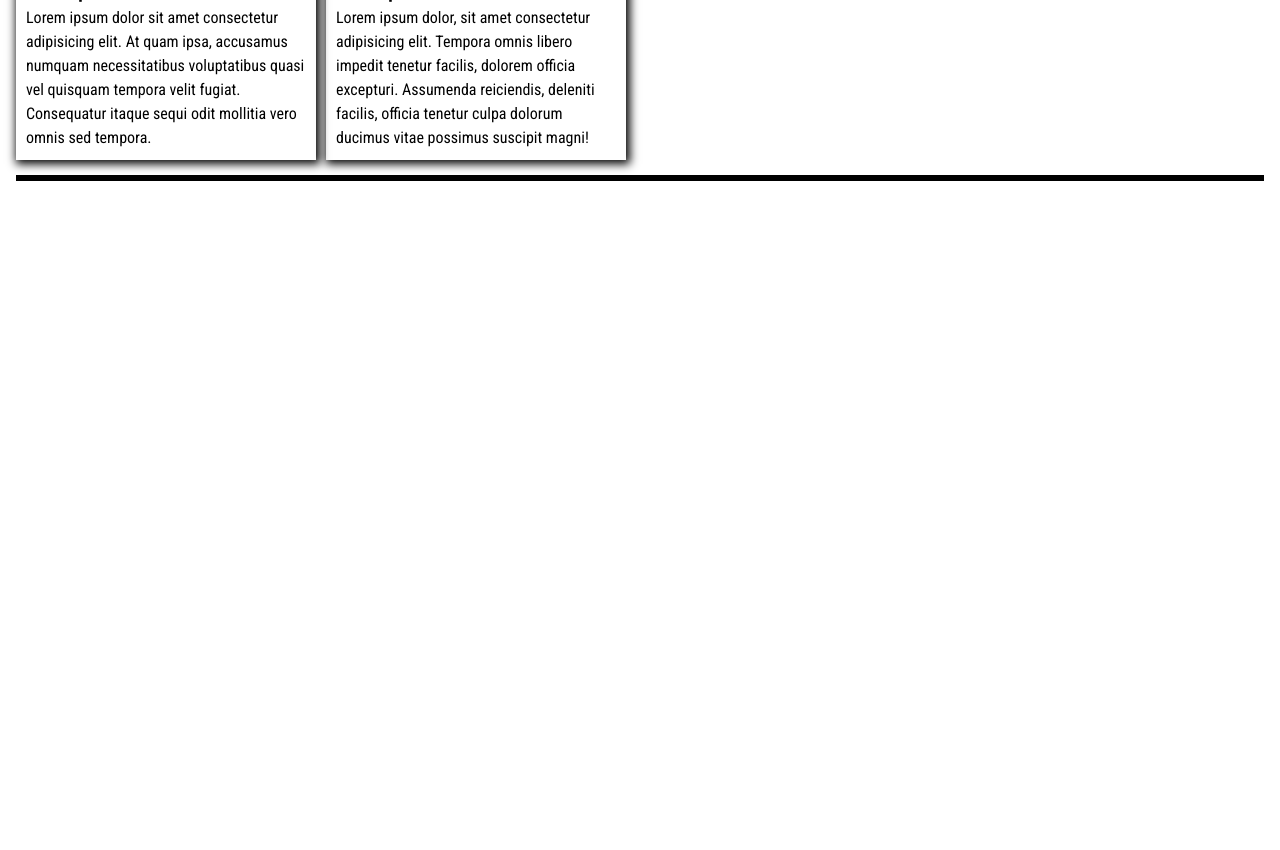
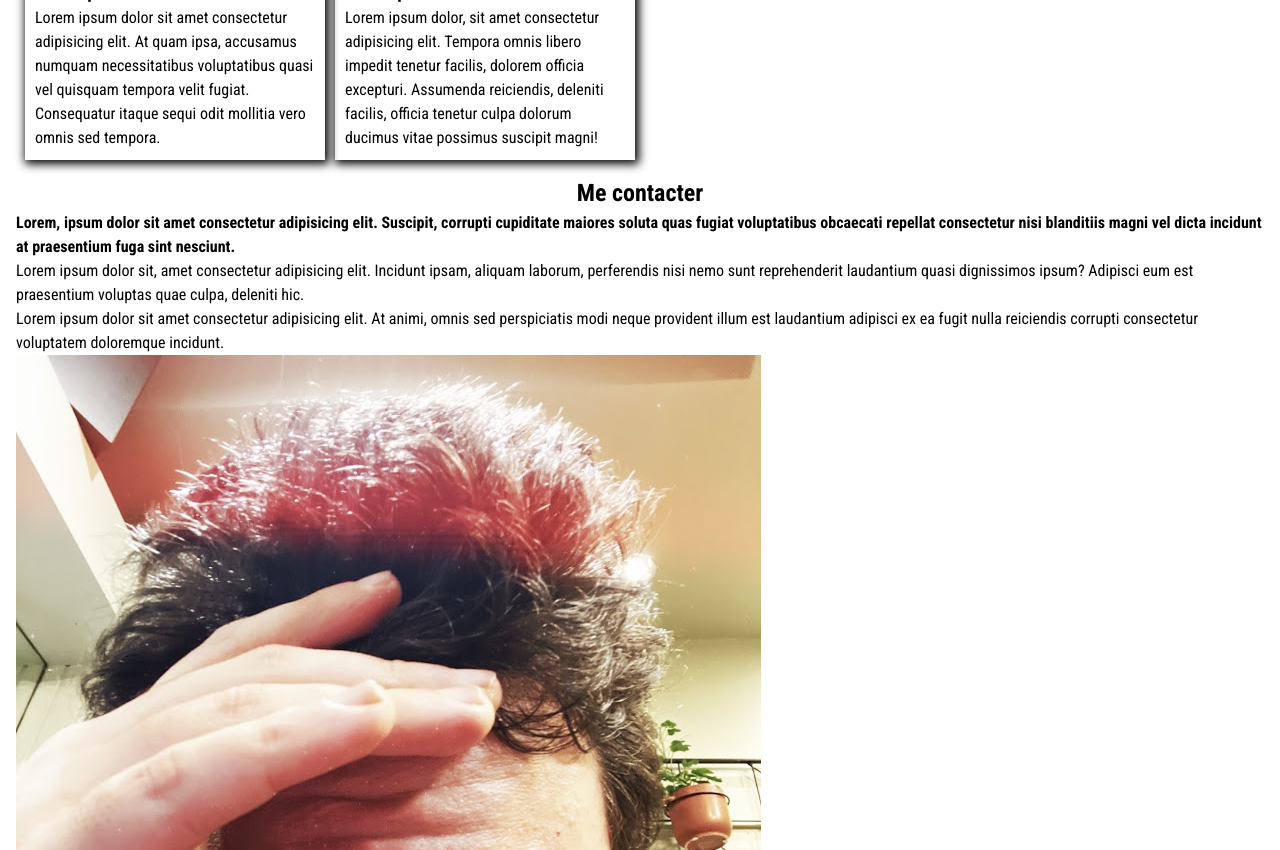
Before and after one commit to Neo-Glam/Homepage, a plain HTML site: page index.html in a window 1280 px wide. Shown: the part 1870-2720 px from the top of the page. Before the commit the page ends 2067 px from the top, so only its background shows below. Drawn offline with Linux system fonts and the light colour scheme; a web font is replaced by a local one.

Commit message:
create contact me section place holder

```diff
--- a/index.html
+++ b/index.html
@@ -99,7 +99,13 @@
         </div>
     </div>
     <div class="contactMe">
-
+        <div>
+            <h2>Me contacter</h2>
+            <p>Lorem, ipsum dolor sit amet consectetur adipisicing elit. Suscipit, corrupti cupiditate maiores soluta quas fugiat voluptatibus obcaecati repellat consectetur nisi blanditiis magni vel dicta incidunt at praesentium fuga sint nesciunt.</p>
+            <p>Lorem ipsum dolor sit, amet consectetur adipisicing elit. Incidunt ipsam, aliquam laborum, perferendis nisi nemo sunt reprehenderit laudantium quasi dignissimos ipsum? Adipisci eum est praesentium voluptas quae culpa, deleniti hic.</p>
+            <p>Lorem ipsum dolor sit amet consectetur adipisicing elit. At animi, omnis sed perspiciatis modi neque provident illum est laudantium adipisci ex ea fugit nulla reiciendis corrupti consectetur voluptatem doloremque incidunt.</p>
+        </div>
+        <img src="./src/photoporto.jpg" alt="">
     </div>
 </div>
 
--- a/styles.css
+++ b/styles.css
@@ -125,6 +125,7 @@ grid-auto-flow: column;
   display: grid;
   grid-template-columns: repeat(auto-fit,300px);
   gap: 10px;
+  justify-content: center;
 }
 
 .myWork > div > div {
@@ -141,5 +142,12 @@ padding: 10px;
 
 .contactMe {
   grid-row-start: 5;
-  border: solid;
 }
+
+.contactMe>div>h2{
+  justify-self: center;
+}
+
+.contactMe>div>p:first-of-type{
+ font-weight: bold;
+}
```
